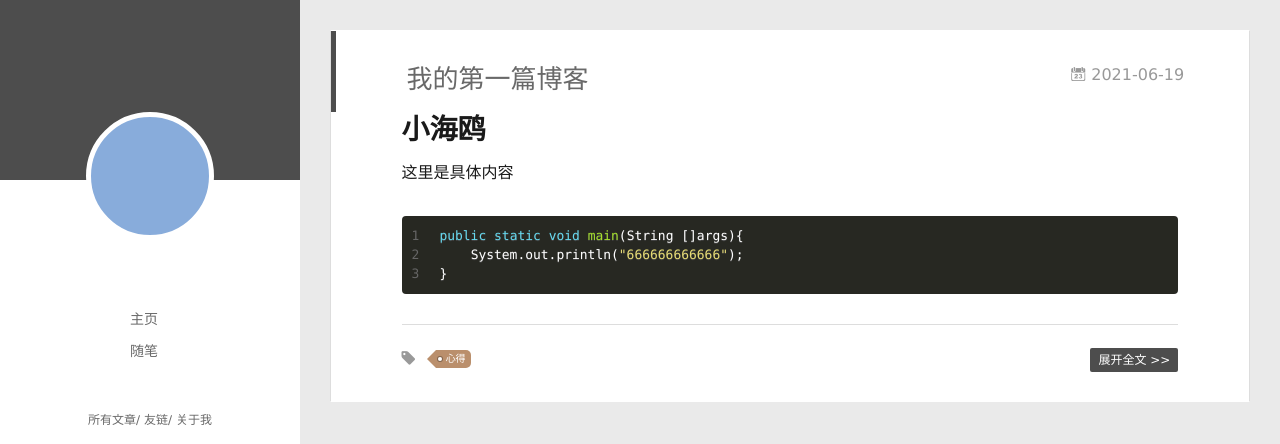
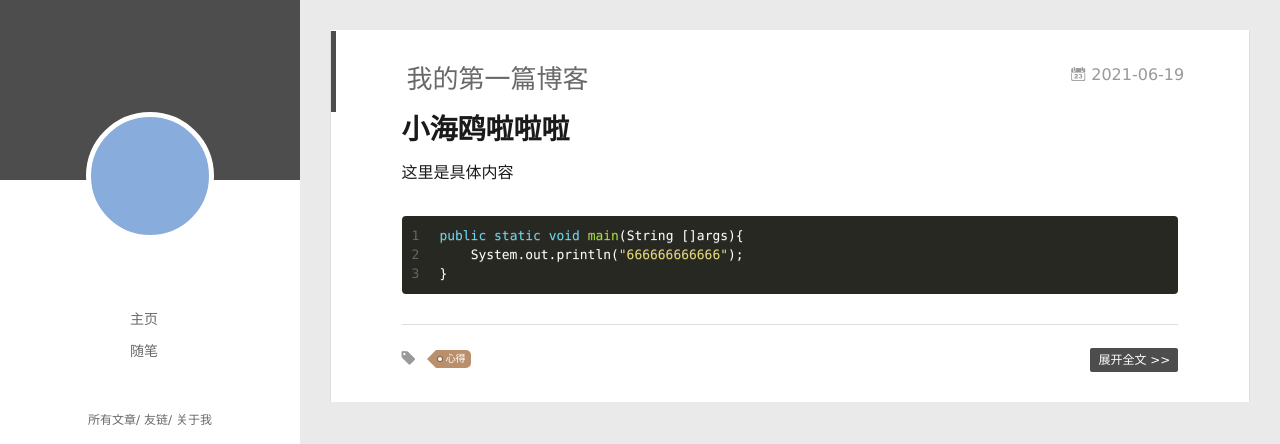
Before and after one commit to Emeraki/Emeraki.github.io, a plain HTML site: page index.html in a window 1280 px wide. Shown: the top 444 px of the page. Drawn offline with Linux system fonts and the light colour scheme; no server answers.

Commit message:
Site updated: 2021-06-19 16:15:49

```diff
--- a/index.html
+++ b/index.html
@@ -172,7 +172,7 @@
 
     <div class="article-entry" itemprop="articleBody">
 
-        <h1 id="小海鸥"><a href="#小海鸥" class="headerlink" title="小海鸥"></a>小海鸥</h1><p>这里是具体内容</p>
+        <h1 id="小海鸥啦啦啦"><a href="#小海鸥啦啦啦" class="headerlink" title="小海鸥啦啦啦"></a>小海鸥啦啦啦</h1><p>这里是具体内容</p>
 <figure class="highlight java"><table><tr><td class="gutter"><pre><span class="line">1</span><br><span class="line">2</span><br><span class="line">3</span><br></pre></td><td class="code"><pre><span class="line"><span class="function"><span class="keyword">public</span> <span class="keyword">static</span> <span class="keyword">void</span> <span class="title">main</span><span class="params">(String []args)</span></span>&#123;</span><br><span class="line">    System.out.println(<span class="string">&quot;666666666666&quot;</span>);</span><br><span class="line">&#125;</span><br></pre></td></tr></table></figure>
 
 
```
Also changed, not shown: 2021/06/19/我的第一篇博客/index.html (+4 -4 lines).
